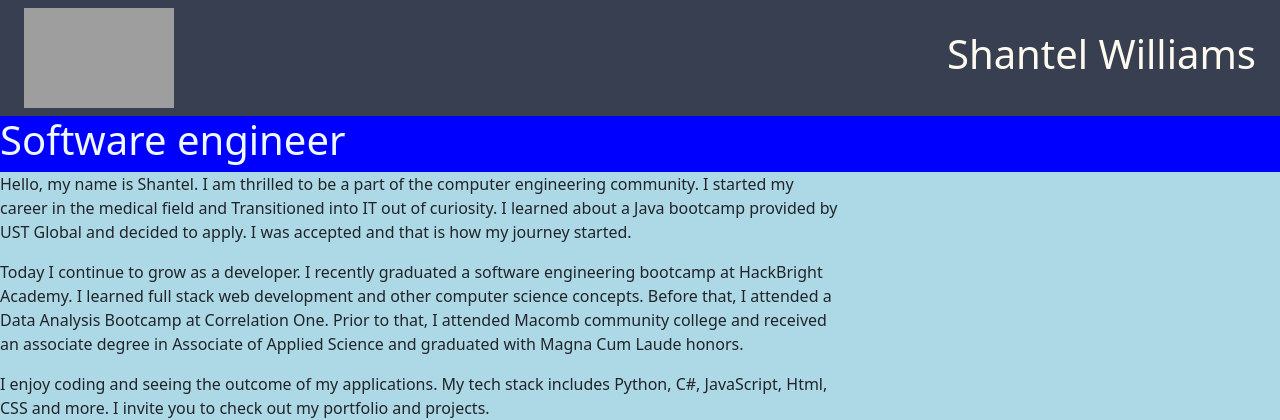
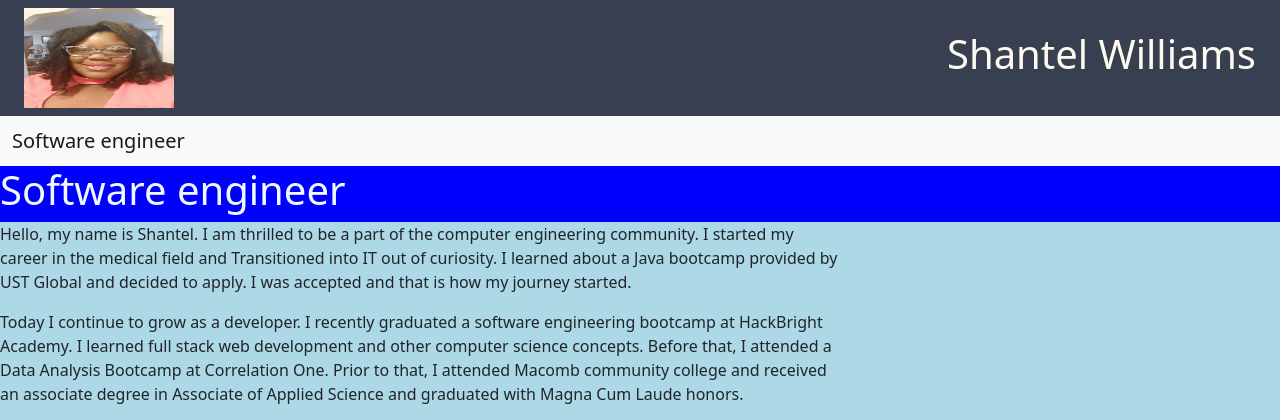
Before and after one commit to Tellysone87/portfolio, a Flask app: page / in a window 1280 px wide. Shown: the top 420 px of the page. Run offline with Flask 3, Linux system fonts and the light colour scheme; grey boxes are pictures that could not be loaded.

Commit message:
updating base page with nav bar

```diff
--- a/templates/base.html
+++ b/templates/base.html
@@ -29,6 +29,13 @@ The other webpages will inherit this html to ensure the theme is universal -->
             </div>
         </nav>
     </div>
+
+    <!-- As a heading -->
+    <nav class="navbar navbar-light bg-light">
+        <div class="container-fluid">
+            <span class="navbar-brand mb-0 h1">Software engineer</span>
+        </div>
+    </nav>
     <!-- professional outline -->
     <div class="row" id="professionalTitle">
         <H1>Software engineer</H1>
```
Also changed, not shown: static/images/smaller Nice photo.jpg (added).
